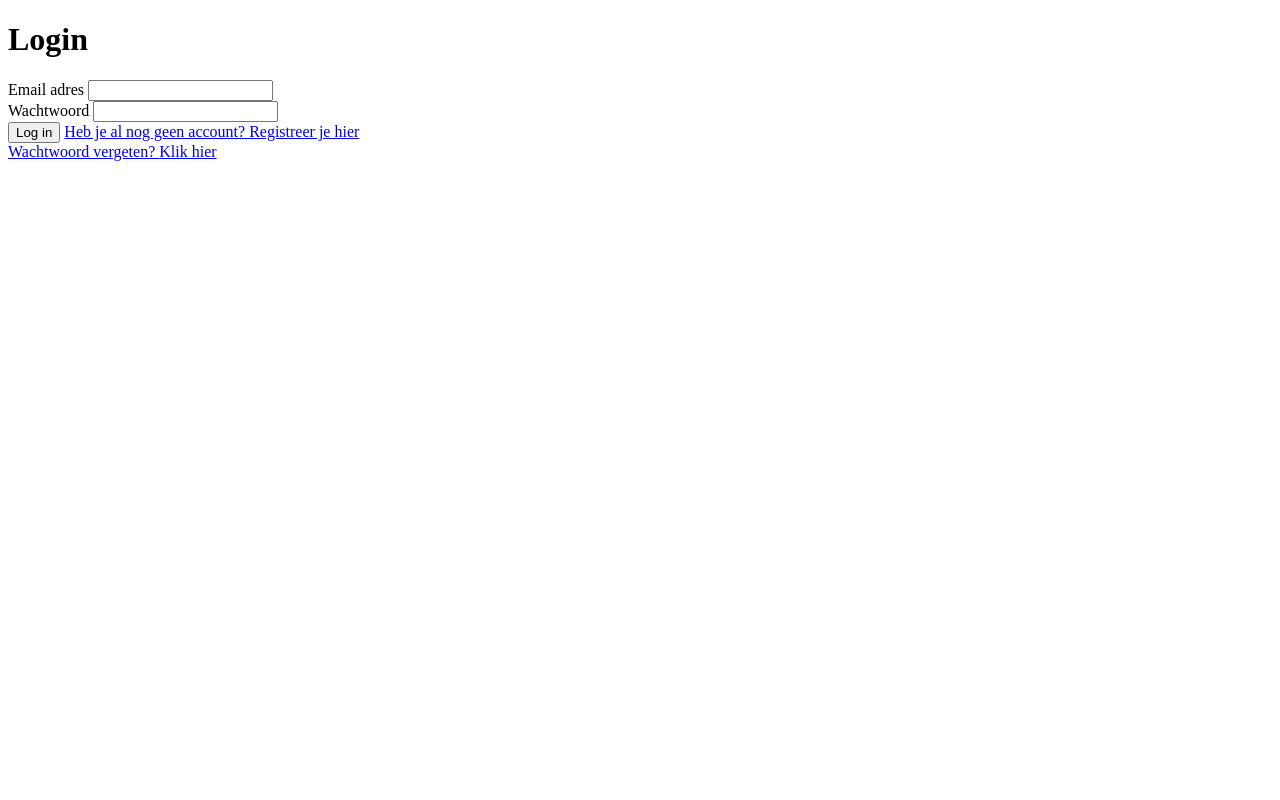
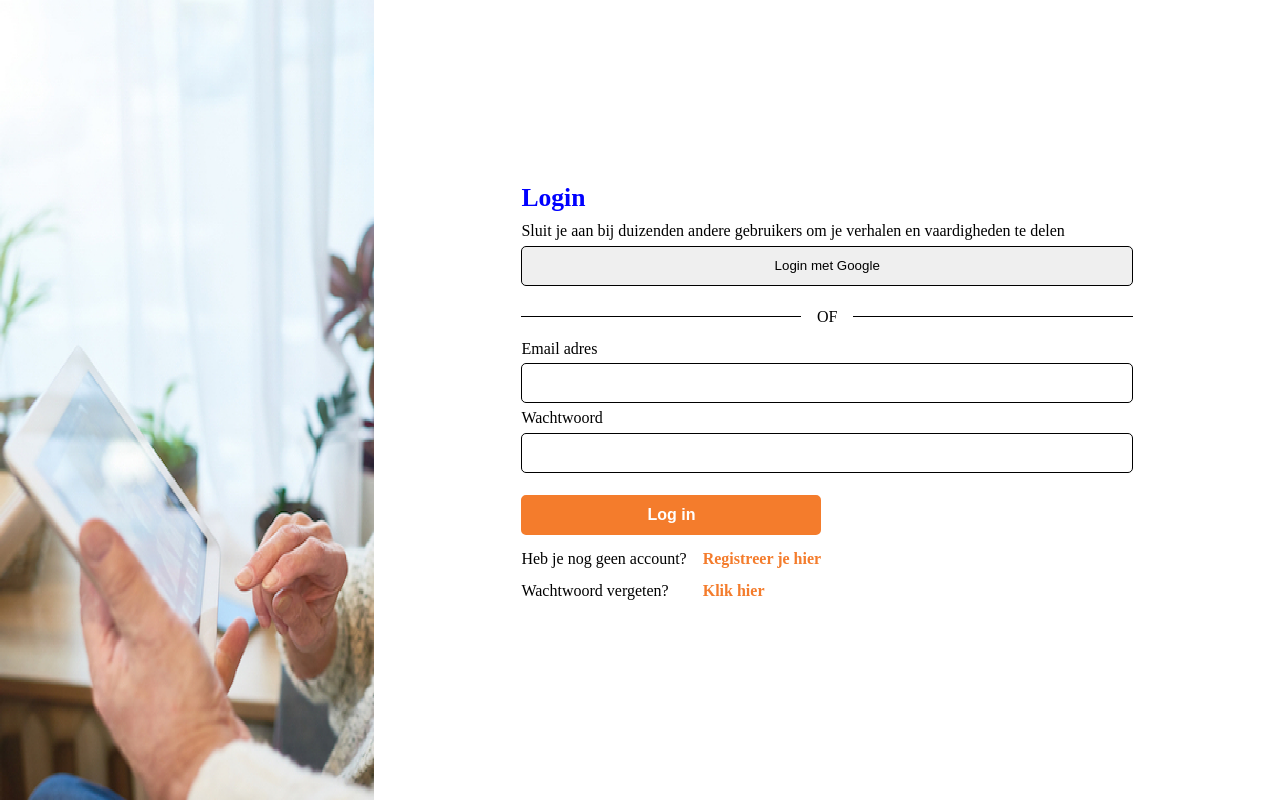
Before and after one commit to FlorVk/Bridge-the-gap, a PHP site: page /login.php in a window 1280 px wide. Run offline with PHP 8.4, Linux system fonts and the light colour scheme.

Commit message:
styling: basic styling for login

```diff
--- a/login.php
+++ b/login.php
@@ -27,25 +27,73 @@
     <meta http-equiv="X-UA-Compatible" content="IE=edge">
     <meta name="viewport" content="width=device-width, initial-scale=1.0">
     <title>Login</title>
+    <link rel="stylesheet" href="styles/reset.css">
+    <link rel="stylesheet" href="styles/style.css">
 </head>
 <body>
-    <form class="form" action="" method="post">
+    <div class="main_login">
+        <div class="block1">
+            <div class="img_box">
+                <img class="image_login" src="./images/components/login.png" alt="">
+            </div>
 
-        <h1>Login</h1>
+        </div>
 
-        <label>Email adres</label>
-        <input type="email" name="email" class="inputfield"><br>
+        <div class="block2_login">
+            <form class="form_login" action="" method="post">
 
-        <label>Wachtwoord</label>
-        <input type="password" name="password" class="inputfield"><br>
+                <h1 class="title">Login</h1>
+                <p>Sluit je aan bij duizenden andere gebruikers om je verhalen en vaardigheden te delen  </p>
 
-        <?php if (isset($error)) {
-        echo "<div id='error'>" . $error . "</div>";
-        } ?>
+                <div>
+                    <input class="inputField login_field" type="submit" name="loginGoogle" value="Login met Google">
+                </div>
 
-        <button type="submit">Log in</button>
-        <a href="register.php" id="noAccountLink">Heb je al nog geen account? <span>Registreer je hier</span></a><br>
-        <a href="#" id="noAccountLink">Wachtwoord vergeten? <span>Klik hier</span></a><br>
-    </form>
+                <div class="separator">
+                    <div class="line"></div>
+                        <h2 class="break">OF</h2>
+                    <div class="line"></div>
+                </div>
+
+                <div class="login_input">
+                    <label>Email adres</label><br>
+                    <input class="inputField login_field" type="email" name="email" class="inputfield"><br>
+
+                    <label>Wachtwoord</label><br>
+                    <input class="inputField login_field" type="password" name="password" class="inputfield"><br>
+                </div>
+
+
+                <?php if (isset($error)) {
+                    echo "<div id='error'>" . $error . "</div>";
+                } ?>
+
+                <button class="button" type="submit">Log in</button>
+                <div class="link_register">
+                <div>
+                            <p>Heb je nog geen account?</p>
+                            <p class="span_bottom">Wachtwoord vergeten?</p>
+                    </div>
+
+                    <div class="link_box">
+                        <a id="noAccountLink" href="register.php">
+                            <p class="span_login">Registreer je hier</p>
+                        </a>
+
+                        <a href="register.php">
+                           <p class="span_login span_bottom">Klik hier</p>
+                        </a>
+
+                    </div>
+
+
+
+                    <a href="#" id="noAccountLink"> <span class="span_login"></span></a><br>
+                </div>
+
+            </form>
+        </div>
+    </div>
+
 </body>
 </html>
--- a/styles/style.css
+++ b/styles/style.css
@@ -103,14 +103,17 @@
     object-fit: cover;
 }
 
+.img_box {
+    display: grid;
+    height: 100%;
+}
+
+.image_login {
+    width: 100%;
+    height: 100vh;
+}
+
 /* ------------- POSTS ------------- */
-
-.main {
-    display: flex;
-    flex-flow: row;
-    justify-content: center;
-    padding-top: 1em;
-}
 
 .post {
     margin-bottom: 1em;
@@ -142,6 +145,18 @@
 
 /* ------------- BLOCKS ------------- */
 
+.main {
+    display: flex;
+    flex-flow: row;
+    justify-content: center;
+    padding-top: 1em;
+}
+
+.main_login {
+    display: flex;
+    flex-flow: row;
+}
+
 .block1 {
     width: 30%;
 }
@@ -160,6 +175,14 @@
 .block2_index{
     width: 40%;
     margin: 0 1em 1em 1em;
+}
+
+.block2_login{
+    width: 70%;
+    margin: 0 1em 1em 1em;
+    display: flex;
+    justify-content: center;
+    align-items: center;
 }
 
 .block2_update{
@@ -334,3 +357,50 @@
     resize: vertical;
     vertical-align: middle;
 }
+
+/* ------------- LOGIN ------------- */
+
+.form_login {
+    width: 70%;
+}
+
+.span_login {
+    color: #F47C2C;
+    font-weight: bold;
+}
+
+
+.link_register{
+    display: flex;
+    flex-direction: row;
+}
+
+.link_box {
+    display: flex;
+    flex-direction: column;
+    margin-left: 1em;
+}
+
+.span_bottom {
+    padding-top: 1em;
+}
+
+.login_field {
+    height: 40px;
+}
+
+.separator{
+    display:flex;
+    align-items: center;
+    padding: 1em 0;
+}
+
+.separator .line{
+    height: 1px;
+    flex: 1;
+    background-color: #000;
+}
+
+.break {
+    padding: 0 1em;
+}
--- a/usersettings.php
+++ b/usersettings.php
@@ -132,7 +132,7 @@
                                 </div>
                             </div>
 
-                            <input class="button"type="submit" name="update" value="Update gegevens">
+                            <input class="button" type="submit" name="update" value="Update gegevens">
                 </form>
             </div>
         </div>
```
Also changed, not shown: images/components/login.png (added).
